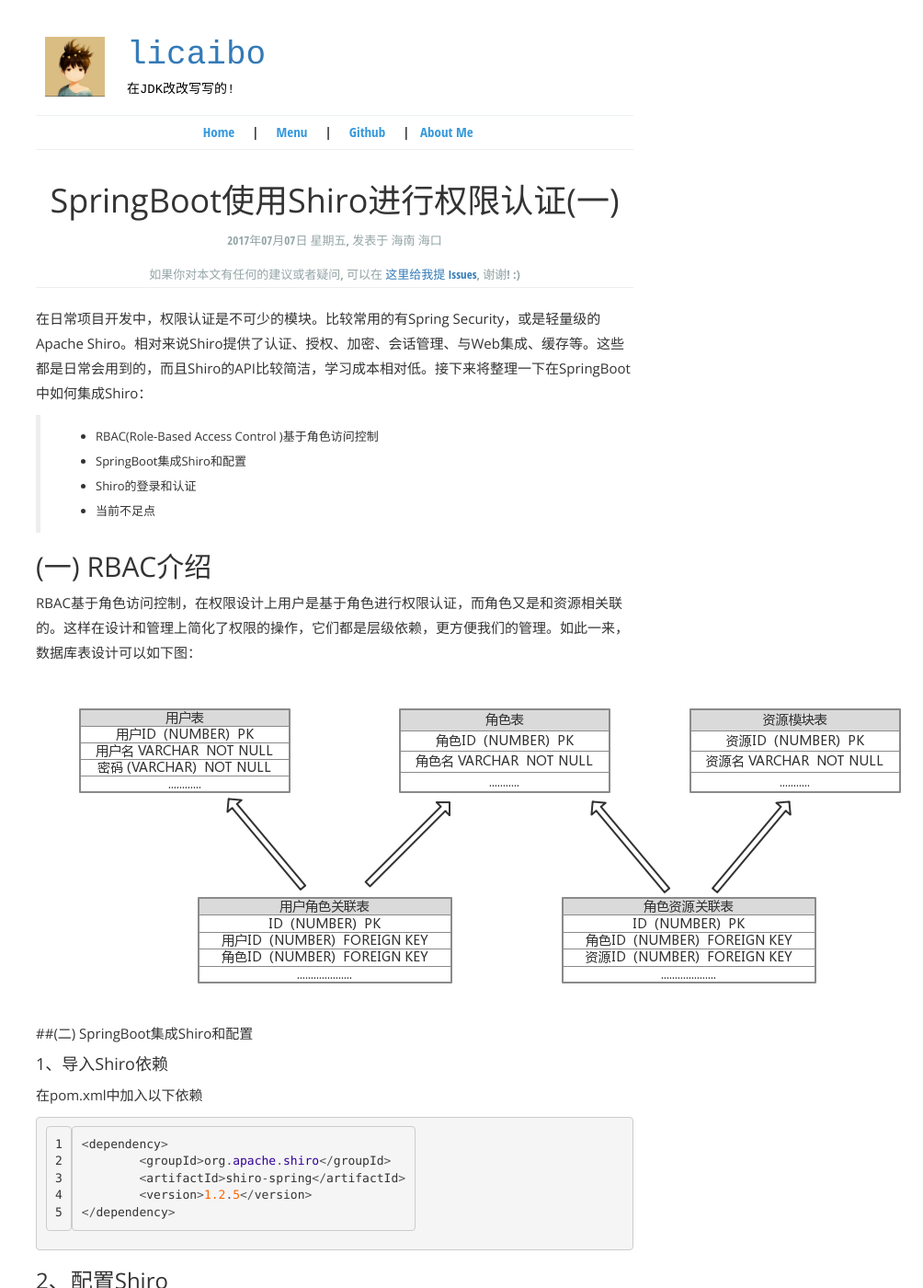
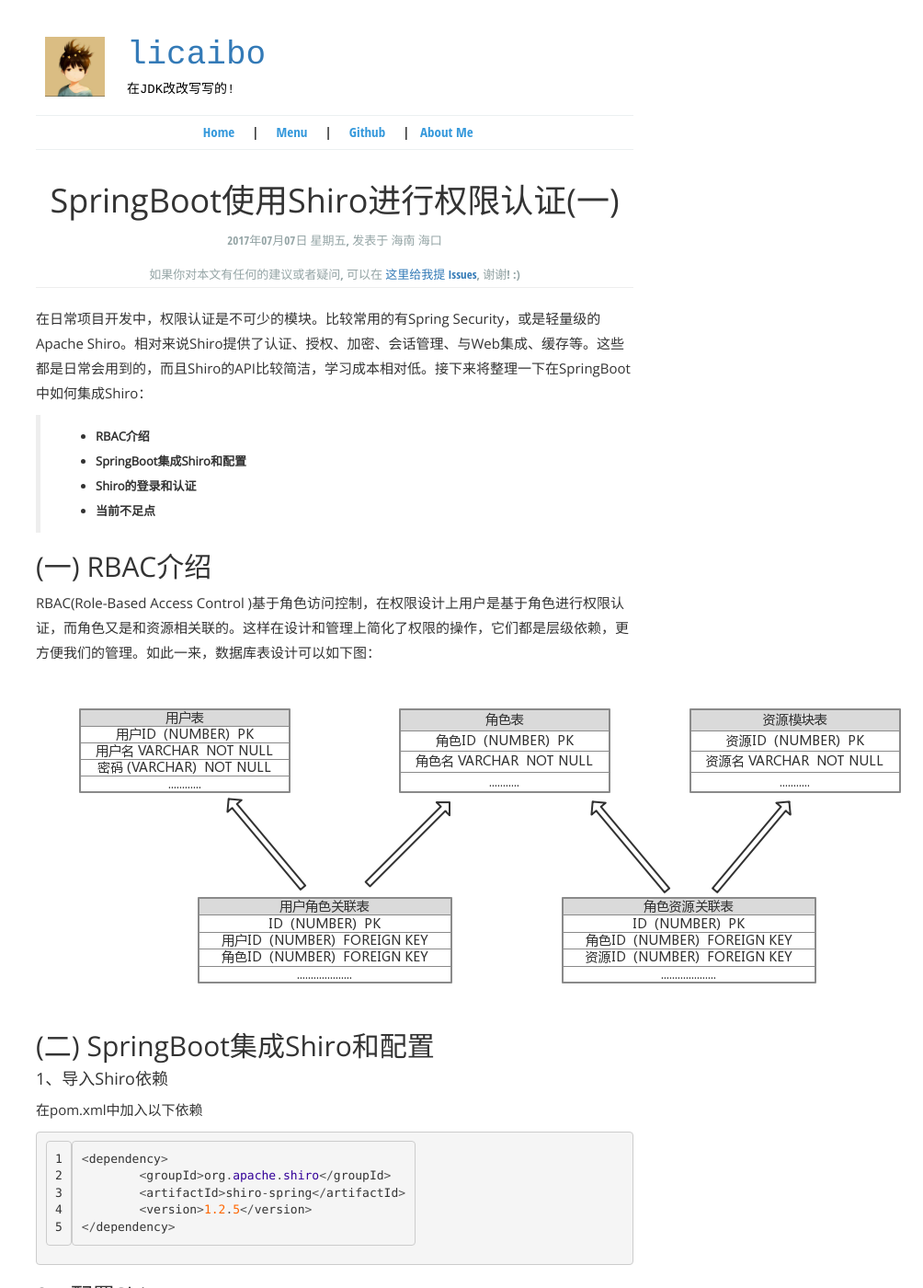
Before and after one commit to lcbbcl/licaibo.github.io, a Jekyll site: the page built from _posts/2017-07-07-Shiro-SpringBoot.md, in a window 1280 px wide and 1400 px high. Shown: the whole window at 92% size, without its empty margins (276-1280 px from the left). Built offline with Jekyll 4.4.1, drawn with Linux system fonts in a browser that asks for light colours.

Commit message:
增加Shiro文章内容样式

```diff
--- a/_posts/2017-07-07-Shiro-SpringBoot.md
+++ b/_posts/2017-07-07-Shiro-SpringBoot.md
@@ -8,16 +8,16 @@
 
 在日常项目开发中，权限认证是不可少的模块。比较常用的有Spring Security，或是轻量级的Apache Shiro。相对来说Shiro提供了认证、授权、加密、会话管理、与Web集成、缓存等。这些都是日常会用到的，而且Shiro的API比较简洁，学习成本相对低。接下来将整理一下在SpringBoot中如何集成Shiro：
 
-> * RBAC(Role-Based Access Control )基于角色访问控制
-> * SpringBoot集成Shiro和配置
-> * Shiro的登录和认证
-> * 当前不足点
+> * **RBAC介绍**
+> * **SpringBoot集成Shiro和配置**
+> * **Shiro的登录和认证**
+> * **当前不足点**
 
 ## (一) RBAC介绍
-RBAC基于角色访问控制，在权限设计上用户是基于角色进行权限认证，而角色又是和资源相关联的。这样在设计和管理上简化了权限的操作，它们都是层级依赖，更方便我们的管理。如此一来，数据库表设计可以如下图：
+RBAC(Role-Based Access Control )基于角色访问控制，在权限设计上用户是基于角色进行权限认证，而角色又是和资源相关联的。这样在设计和管理上简化了权限的操作，它们都是层级依赖，更方便我们的管理。如此一来，数据库表设计可以如下图：
 ![cmd-markdown-logo](https://licaibo.github.io/assets/img/RBAC.png)
 
-##(二) SpringBoot集成Shiro和配置
+## (二) SpringBoot集成Shiro和配置
 #### 1、导入Shiro依赖
 在pom.xml中加入以下依赖
 
```
